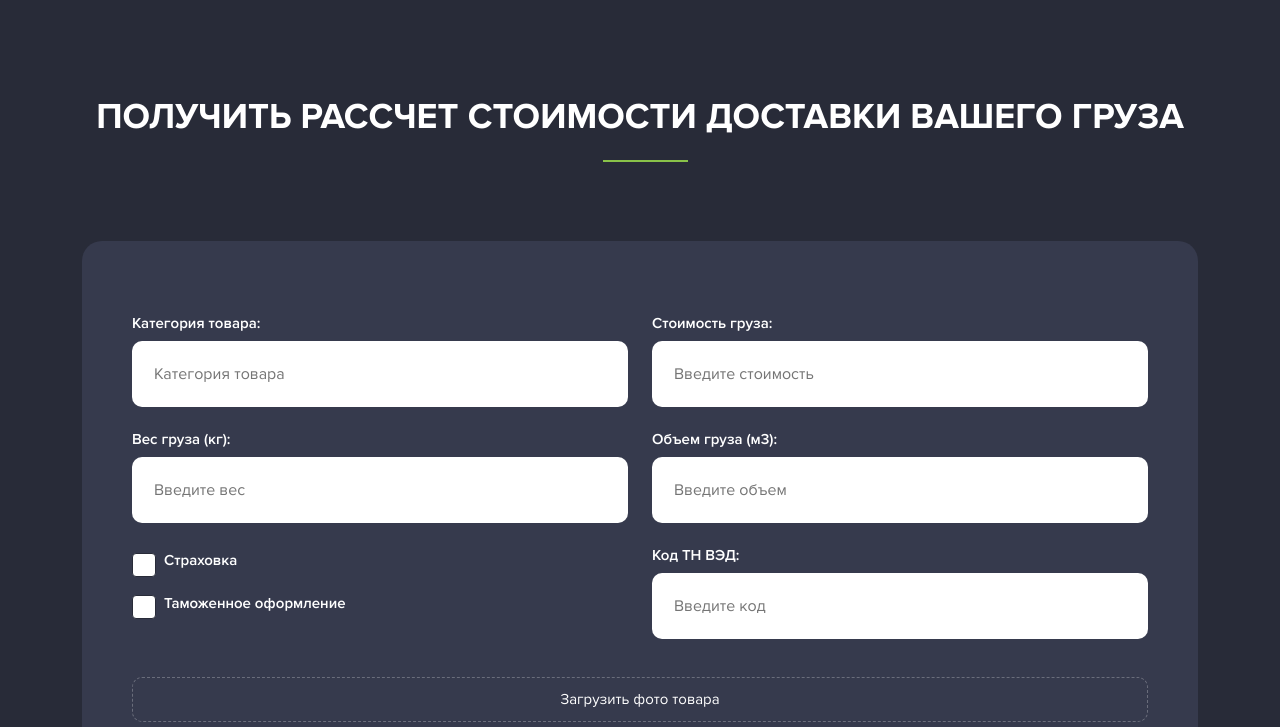
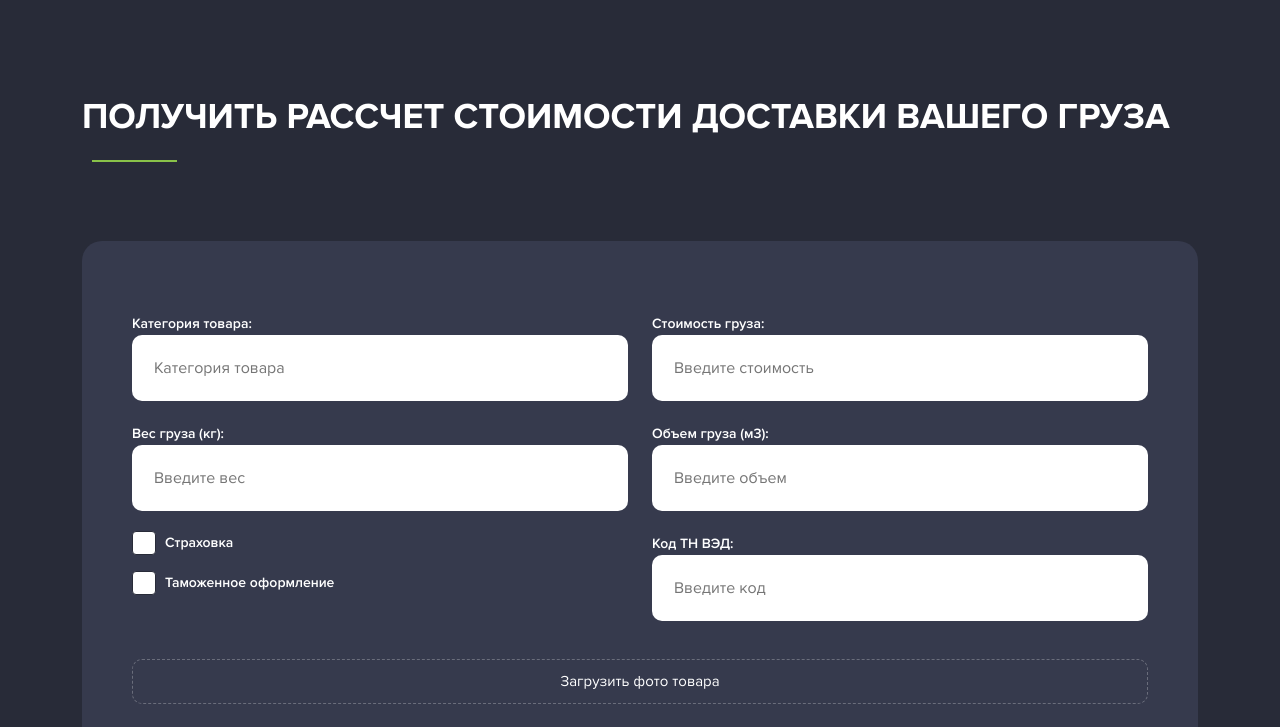
Before and after one commit to derristy/master-tao, a website: page dev/index.html in a window 1280 px wide. Shown: the part 844-1571 px from the top of the page. Drawn offline with nearby package versions, Linux system fonts and the light colour scheme; files that its build step writes are made by us from their sources.

Commit message:
resolving issues

```diff
--- a/dev/scss/main.scss
+++ b/dev/scss/main.scss
@@ -501,8 +501,13 @@
     &-label {
         color: $color-white;
         font-weight: 600;
-        font-size: 15px;
+        font-size: 14px;
         line-height: 126%;
+        margin: 0;
+
+        &--checkbox {
+            margin-left: 9px;
+        }
     }
 
     &-title {
@@ -596,7 +601,6 @@
         font-size: 36px;
         line-height: 124.5%;
         text-transform: uppercase;
-        text-align: center;
     }
 
     & p {
--- a/dev/templates/calc.html
+++ b/dev/templates/calc.html
@@ -28,19 +28,19 @@
                                 placeholder="Введите объем">
                         </div>
                         <div class="col-12 col-lg-6">
-                            <div class="d-flex align-items-center">
+                            <div class="d-flex align-items-center mb-3">
                                 <label for="step1-belay">
                                     <input style="display: none" type="checkbox" name="step1-belay" id="step1-belay">
                                     <div class="custom-checkbox"></div>
                                 </label>
-                                <label for="step1-belay" class="form-label p-2">Страховка</label>
+                                <label for="step1-belay" class="form-label form-label--checkbox">Страховка</label>
                             </div>
                             <div class="d-flex align-items-center">
                                 <label for="step1-customs">
                                     <input style="display: none" type="checkbox" name="step1-customs" id="step1-customs">
                                     <div class="custom-checkbox"></div>
                                 </label>
-                                <label for="step1-customs" class="form-label p-2">Таможенное оформление</label>
+                                <label for="step1-customs" class="form-label form-label--checkbox">Таможенное оформление</label>
                             </div>
                         </div>
                         <div class="col-12 col-lg-6">
```
Also changed, not shown: docs/index.html (+3 -3 lines), dev/assets/css/bootstrap.min.css, docs/assets/css/bootstrap.min.css, docs/style.css, docs/style.min.css, 1 other file.
